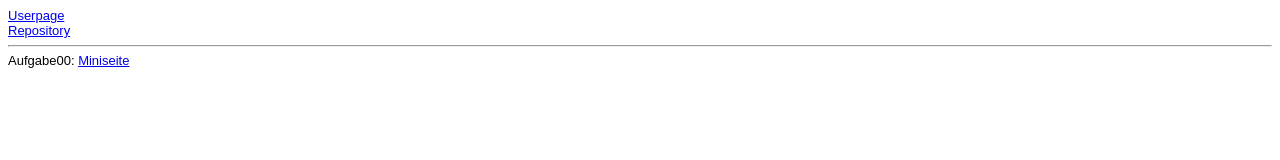
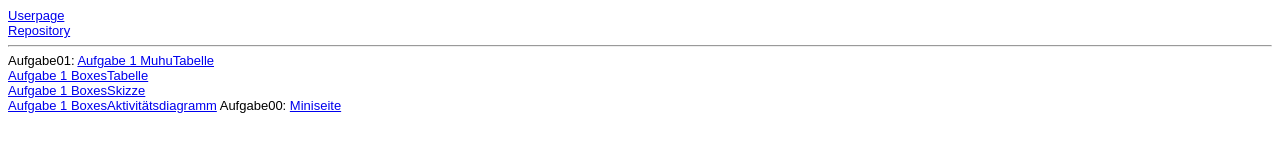
Before and after one commit to Annsophie100/EIA2, a plain HTML site: page Steckbrief/steckbrief.htm in a window 1280 px wide. Drawn offline with Linux system fonts and the light colour scheme.

Commit message:
Aufgabe1test

```diff
--- a/Steckbrief/steckbrief.htm
+++ b/Steckbrief/steckbrief.htm
@@ -21,7 +21,14 @@
 		<a href="https://github.com/Annsophie100/EIA2" target="_blank">Repository</a>
 
 		<hr>
-
+		Aufgabe01:
+		<a href="https://Annsophie100.github.io/EIA2/Aufgabe1/MuhuTabelle.pdf" target="_blank">Aufgabe 1 MuhuTabelle</a>
+		<br>
+		<a href="https://Annsophie100.github.io/EIA2/Aufgabe1/BoxesTabelle.pdf" target="_blank">Aufgabe 1 BoxesTabelle</a>
+		<br>
+		<a href="https://Annsophie100.github.io/EIA2/Aufgabe1/boxesSkizze.jpg" target="_blank">Aufgabe 1 BoxesSkizze</a>
+		<br>
+		<a href="https://Annsophie100.github.io/EIA2/Aufgabe1/AktivitätsdiagrammBoxes.jpeg" target="_blank">Aufgabe 1 BoxesAktivitätsdiagramm</a>
 		Aufgabe00:
 		<a href="https://Annsophie100.github.io/EIA2/Aufgabe00/aufgabe00.html" target="_blank">Miniseite</a>
 
```
Also changed, not shown: Aufgabe1/AktivitätsdiagrammBoxes.jpeg (added), Aufgabe1/boxesSkizze.jpg (added), 2 other files.
